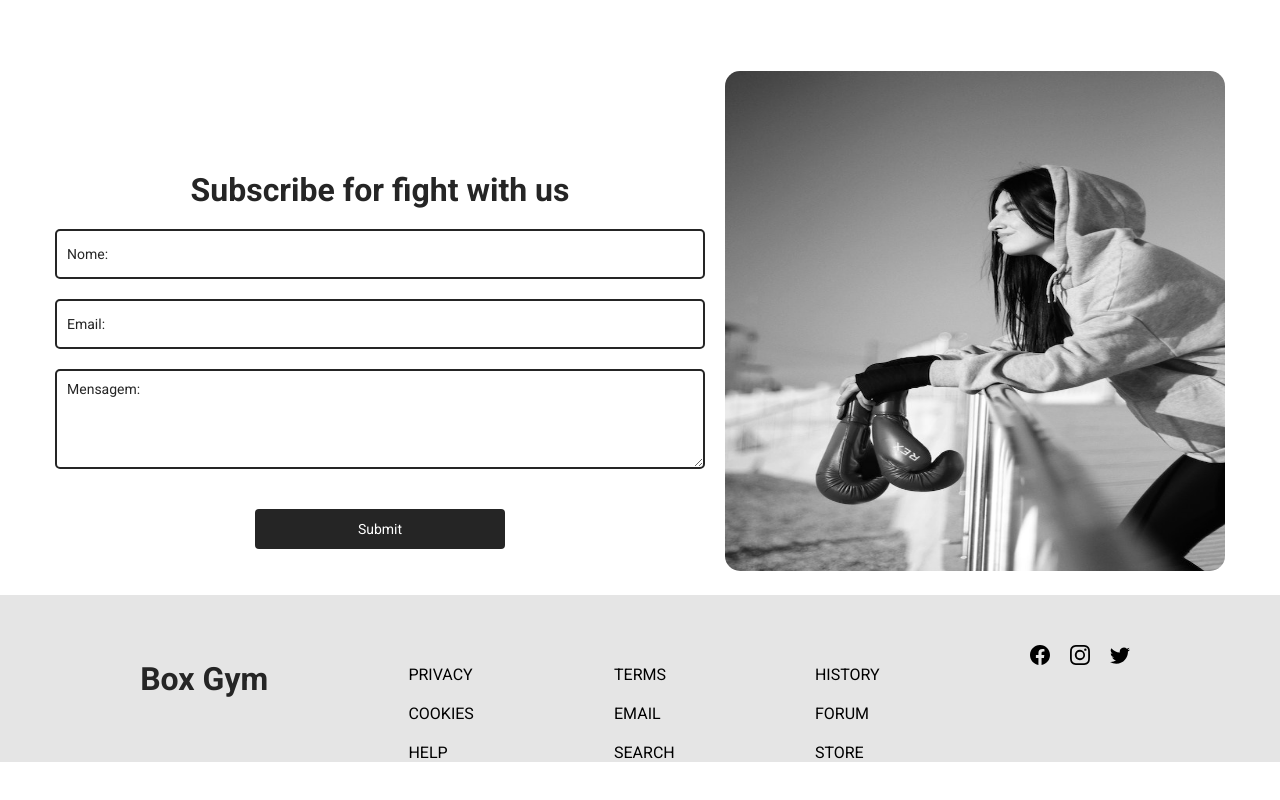
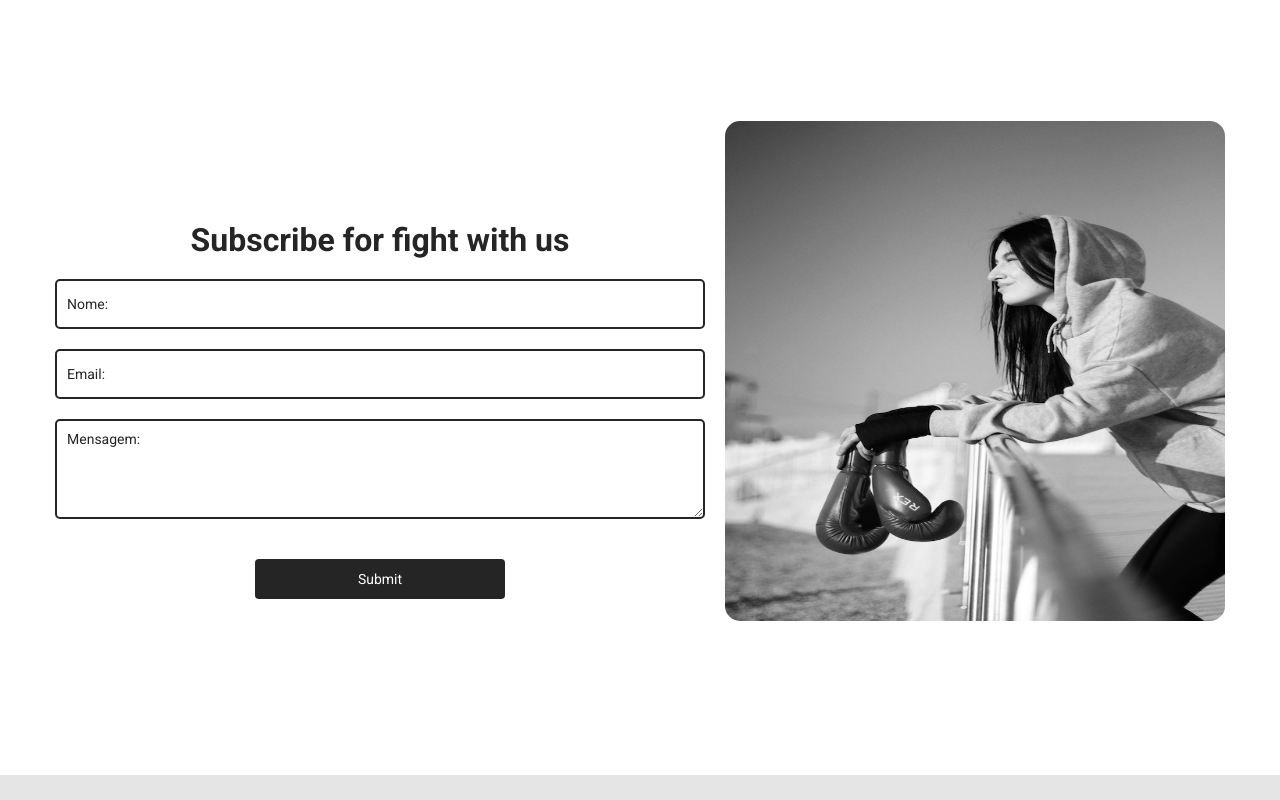
Before and after one commit to rogervalentim/box_app, a React (Create React App) app: page / in a window 1280 px wide. Shown: the part 1980-2780 px from the top of the page. Before the commit the page ends 2742 px from the top, so only its background shows below. Built offline with nearby package versions, Linux system fonts and the light colour scheme.

Commit message:
add modified

```diff
--- a/src/components/Footer.css
+++ b/src/components/Footer.css
@@ -2,10 +2,15 @@ footer {
     background-color: var(--bg);
     display: flex;
     justify-content: space-evenly;
-    margin-top: 20px;
+    height: 300px;
+    margin-top: 200px;
 }
 
-footer ul {
+footer h1 {
+    margin-top: 50px;
+}
+
+footer  ul {
     margin-top: 50px;
 }
 
--- a/src/components/Footer.jsx
+++ b/src/components/Footer.jsx
@@ -5,40 +5,38 @@ import './Footer.css';
 const Footer = () => {
   return (
     <footer>
-      <div className="app__navbar-logo">
         <h1>Box Gym</h1>
-      </div>
       <ul>
         <li>
-          <a href="#">PRIVACY</a>
+          <a href="#">Privacy</a>
         </li>
         <li>
-          <a href="#">COOKIES</a>
+          <a href="#">Cookies</a>
         </li>
         <li>
-          <a href="#">HELP</a>
+          <a href="#">Help</a>
         </li>
       </ul>
       <ul>
         <li>
-          <a href="#">TERMS</a>
+          <a href="#">Terms</a>
         </li>
         <li>
-          <a href="#">EMAIL</a>
+          <a href="#">Email</a>
         </li>
         <li>
-          <a href="#">SEARCH</a>
+          <a href="#">Search</a>
         </li>
       </ul>
       <ul>
         <li>
-          <a href="#">HISTORY</a>
+          <a href="#">History</a>
         </li>
         <li>
-          <a href="#">FORUM</a>
+          <a href="#">Forum</a>
         </li>
         <li>
-          <a href="#">STORE</a>
+          <a href="#">Store</a>
         </li>
       </ul>
       <div className="icons">
--- a/src/container/Contact/Contact.jsx
+++ b/src/container/Contact/Contact.jsx
@@ -24,7 +24,14 @@ function Contato() {
       <section className="contact" id="contact">
         <motion.div
         className="contact-me" id="contact"
-
+        initial="hidden"
+        whileInView="visible"
+        viewport={{ once: true, amount: 0.5 }}
+        transition={{ duration: 0.5 }}
+        variants={{
+            hidden: { opacity: 0, y: 50 },
+            visible: { opacity: 1, x: 0 }
+        }}
         >
           <h1 className="contact-me-title">Subscribe for fight with us</h1>
           <form
@@ -92,9 +99,19 @@ function Contato() {
             </div>
           </form>
         </motion.div>
-        <div className="contact-container">
+        <motion.div
+        className="contact-container"
+        initial="hidden"
+        whileInView="visible"
+        viewport={{ once: true, amount: 0.5 }}
+        transition={{ delay: 0.2, duration: 0.5 }}
+        variants={{
+            hidden: { opacity: 0, y: 50 },
+            visible: { opacity: 1, x: 0 }
+        }}
+        >
           <img className="contact-image" src={ImageContact} />
-        </div>
+        </motion.div>
       </section>
     </>
   );
--- a/src/container/History/History.css
+++ b/src/container/History/History.css
@@ -28,3 +28,17 @@
   margin-left: 50px;
   object-fit: cover;
 }
+
+@media screen and (max-width: 767px) {
+  .history {
+    display: flex;
+    justify-content: center;
+  }
+}
+
+@media screen and (min-width: 768px) and (max-width: 1023px) {
+  .history {
+    display: flex;
+    justify-content: center;
+  }
+}
--- a/src/container/History/History.jsx
+++ b/src/container/History/History.jsx
@@ -6,6 +6,8 @@ import Fighter2 from "../../assets/fighter-2.jpg";
 import Fighter3 from "../../assets/fighter-3.jpg";
 import WomanTrainning from "../../assets/woman-trainning.jpg";
 import Victory from "../../assets/victory.jpg";
+
+import Video1 from "../../assets/video-1.mp4";
 import Trainings from "./Trainings";
 
 import { motion } from "framer-motion";
@@ -30,7 +32,7 @@ const trainings = [
   {
     name: "Training 5",
     image: Victory
-  }
+  },
 ];
 
 const History = () => {
```
Also changed, not shown: src/container/History/Trainings.css (line endings or trailing spaces), 2 other files (tests, documents, lock files or other folders).
